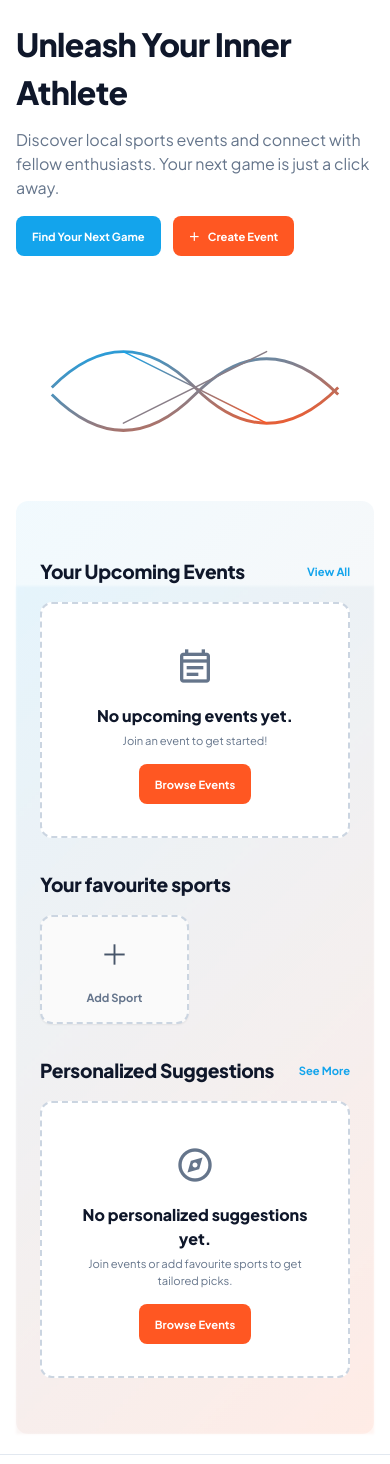
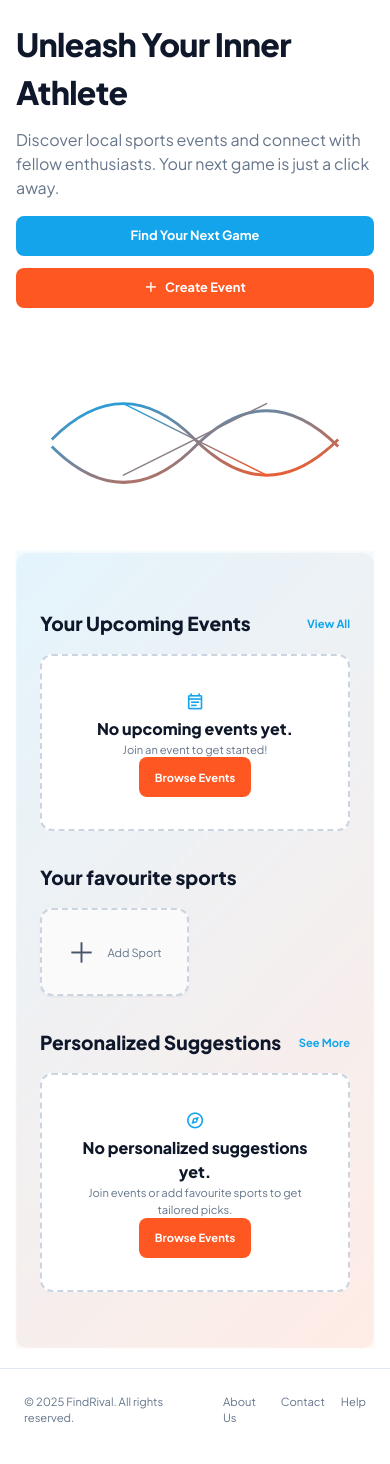
Before and after one commit to ZuzannaZawartka/wdpai-2025, a PHP site: template public/views/dashboard.html in a window 390 px wide. Shown: the part 57-1521 px from the top of the page. After the commit the page ends 1480 px from the top, so only its background shows below. Run offline with PHP 8.4, Linux system fonts and the light colour scheme; the template is opened without the code that fills it, so the values that code supplies are empty; a stand-in replaces the project's code that opens the database connection; some libraries are stand-ins or nearby versions.

Commit message:
refactor(style): change arrangement of buttons for mobile version

```diff
--- a/public/styles/dashboard.css
+++ b/public/styles/dashboard.css
@@ -90,78 +57,28 @@
     filter: blur(0.0625rem);
 }
 
-
-.section {
-    margin: 2rem 0;
-}
-
-.section-head {
-    display: flex;
-    align-items: center;
-    justify-content: space-between;
-    margin-bottom: 1rem;
-}
-
-.section-head h2 {
-    letter-spacing: -0.015em;
-}
-
-.section.compact .cards.two-col {
-    gap: 0.75rem;
-}
-
-.section.compact .card-media {
-    height: 8rem;
-}
-
-.section.compact .card-body {
-    padding: 0.75rem;
-    gap: 0.25rem;
-}
-
 .cards {
     display: grid;
     gap: 1rem;
 }
 
-.cards.two-col {
-    grid-template-columns: 1fr;
-}
-
-@media (min-width: 768px) {
-    .cards.two-col {
-        grid-template-columns: 1fr 1fr;
-    }
-}
-
+.cards.two-col,
 .cards.three-col {
     grid-template-columns: 1fr;
-}
-
-@media (min-width: 768px) {
-    .cards.three-col {
-        grid-template-columns: 1fr 1fr;
-    }
-}
-
-@media (min-width: 1024px) {
-    .cards.three-col {
-        grid-template-columns: 1fr 1fr 1fr;
-    }
 }
 
 .card {
     background: var(--white);
     border-radius: 0.75rem;
     overflow: hidden;
-    box-shadow: 0 0.0625rem 0.125rem rgba(0, 0, 0, .06);
+    box-shadow: 0 0.0625rem 0.125rem var(--tile-shadow);
     display: flex;
     flex-direction: column;
+    transition: box-shadow .2s ease;
 }
 
 .card:hover {
-    box-shadow: 0 0.5rem 1.5rem rgba(0, 0, 0, .08);
-    transition: box-shadow .2s ease;
+    box-shadow: 0 0.5rem 1.5rem var(--tile-shadow-hover);
 }
 
 .card-media {
@@ -202,15 +116,16 @@
     background: var(--white);
     padding: 1rem;
     border-radius: 0.75rem;
-    box-shadow: 0 0.0625rem 0.125rem rgba(0, 0, 0, .06);
+    box-shadow: 0 0.0625rem 0.125rem var(--tile-shadow);
     text-decoration: none;
     color: inherit;
+    transition: all .2s ease;
+    min-height: 5.5rem;
 }
 
 .tile:hover {
     transform: translateY(-0.125rem);
-    box-shadow: 0 0.5rem 1.5rem rgba(0, 0, 0, .08);
-    transition: all .2s ease;
+    box-shadow: 0 0.5rem 1.5rem var(--tile-shadow-hover);
 }
 
 .tile-icon {
@@ -222,25 +137,36 @@
     background: color-mix(in oklab, var(--accent) 15%, white);
     border-radius: 0.625rem;
     font-size: 1.5rem;
+    flex-shrink: 0;
 }
 
 .tile.add {
     border: 0.125rem dashed var(--border-color);
     background: #fafafa;
-    align-items: center;
     justify-content: center;
-    flex-direction: column;
+    text-align: center;
+    flex-direction: row;
 }
 
 .tile-add {
     font-size: 1.75rem;
-    color: #475569;
+    color: var(--button-muted-fg);
 }
 
-.tile.add p {
-    margin: 0.125rem 0 0;
-    color: #64748b;
-    font-weight: 600;
+.animated-graphic path {
+    stroke-dasharray: 1000;
+    stroke-dashoffset: 1000;
+    animation: dash 5s linear forwards;
+}
+
+.animated-graphic path:nth-child(1) { animation-delay: 0s; }
+.animated-graphic path:nth-child(2) { animation-delay: .2s; }
+.animated-graphic path:nth-child(3) { animation-delay: .4s; }
+.animated-graphic path:nth-child(4) { animation-delay: .6s; }
+.animated-graphic path:nth-child(5) { animation-delay: .8s; }
+
+@keyframes dash {
+    to { stroke-dashoffset: 0; }
 }
 
 .empty-panel {
@@ -248,25 +174,33 @@
     padding: 2rem;
 }
 
-.empty-panel .material {
-    font-size: 2.5rem;
-    color: var(--text-gray);
-}
-
-.empty-panel .text-title-smaller {
-    margin-top: 0.5rem;
-}
-
-.empty-panel .text-body {
-    margin-top: 0.25rem;
-}
-
-.empty-panel .button {
-    margin-top: 1rem;
-}
-
 .empty-dashed {
     border: 2px dashed var(--border-color);
     border-radius: 0.75rem;
     background: var(--white);
 }
+
+@media (max-width: 700px) {
+    .hero .actions {
+        flex-direction: column;
+        align-items: stretch;
+    }
+
+    .hero .actions .button {
+        width: 100%;
+        justify-content: center;
+        font-size: 0.8em;
+        padding: 1em 0.5em;
+    }
+}
+
+@media (min-width: 768px) {
+    .cards.two-col { grid-template-columns: repeat(2, 1fr); }
+    .cards.three-col { grid-template-columns: repeat(2, 1fr); }
+    .grid-quick { grid-template-columns: repeat(4, 1fr); }
+}
+
+@media (min-width: 1024px) {
+    .hero-grid { grid-template-columns: 1fr 1fr; }
+    .cards.three-col { grid-template-columns: repeat(3, 1fr); }
+}
```
Also changed, not shown: other parts of public/styles/dashboard.css (+19 -55 lines).
